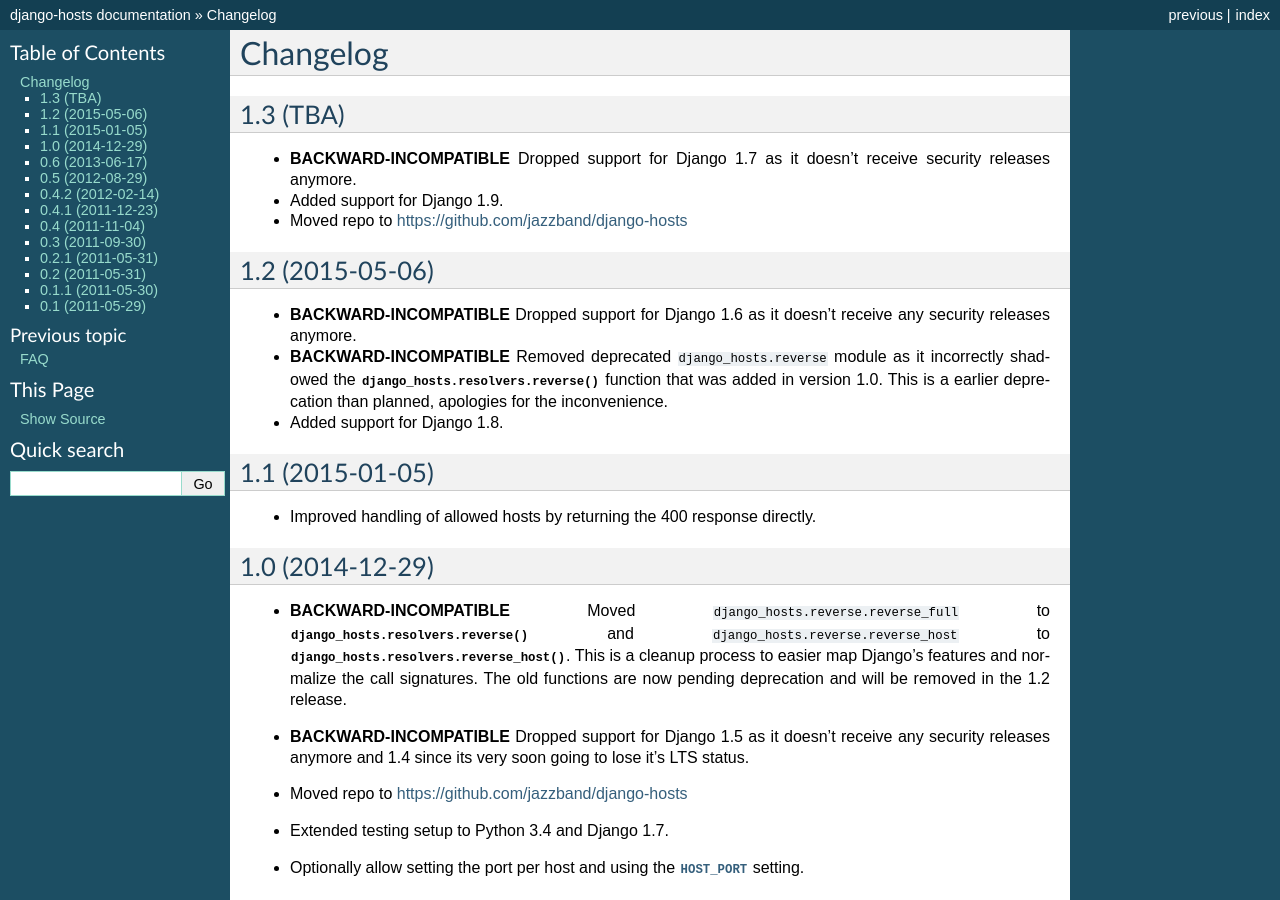
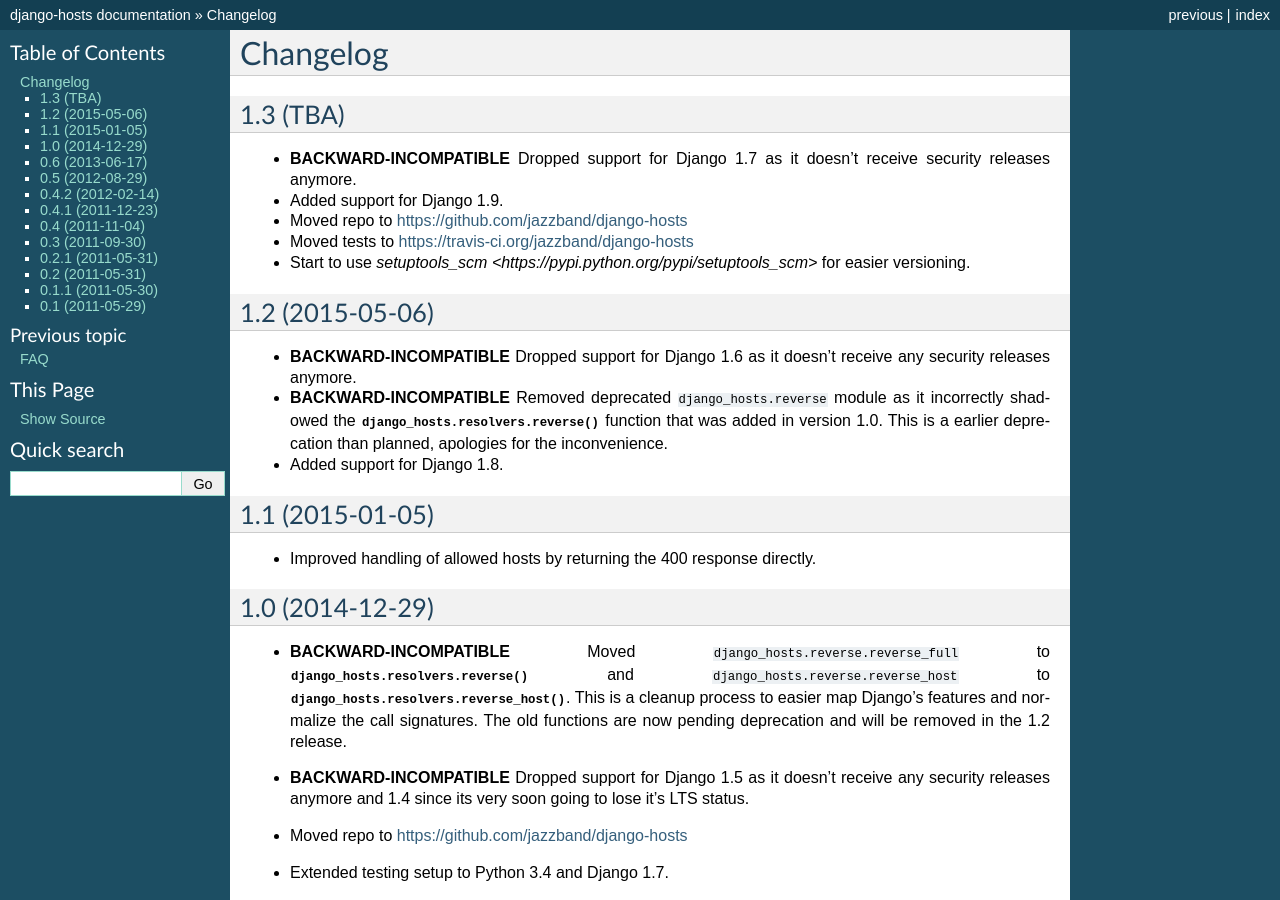
Before and after one commit to jazzband/django-hosts, a Sphinx documentation site: the page built from docs/changelog.rst, in a window 1280 px wide and 900 px high. Built offline with Sphinx 7.4.7, drawn with Linux system fonts in a browser that asks for light colours; the version number could not be read and is left out.

Commit message:
Updated changelog.

```diff
--- a/docs/changelog.rst
+++ b/docs/changelog.rst
@@ -6,8 +6,15 @@
 
 - **BACKWARD-INCOMPATIBLE** Dropped support for Django 1.7 as it doesn't
   receive security releases anymore.
+
 - Added support for Django 1.9.
+
 - Moved repo to https://github.com/jazzband/django-hosts
+
+- Moved tests to https://travis-ci.org/jazzband/django-hosts
+
+- Start to use `setuptools_scm <https://pypi.python.org/pypi/setuptools_scm>`
+  for easier versioning.
 
 1.2 (2015-05-06)
 ----------------
```
